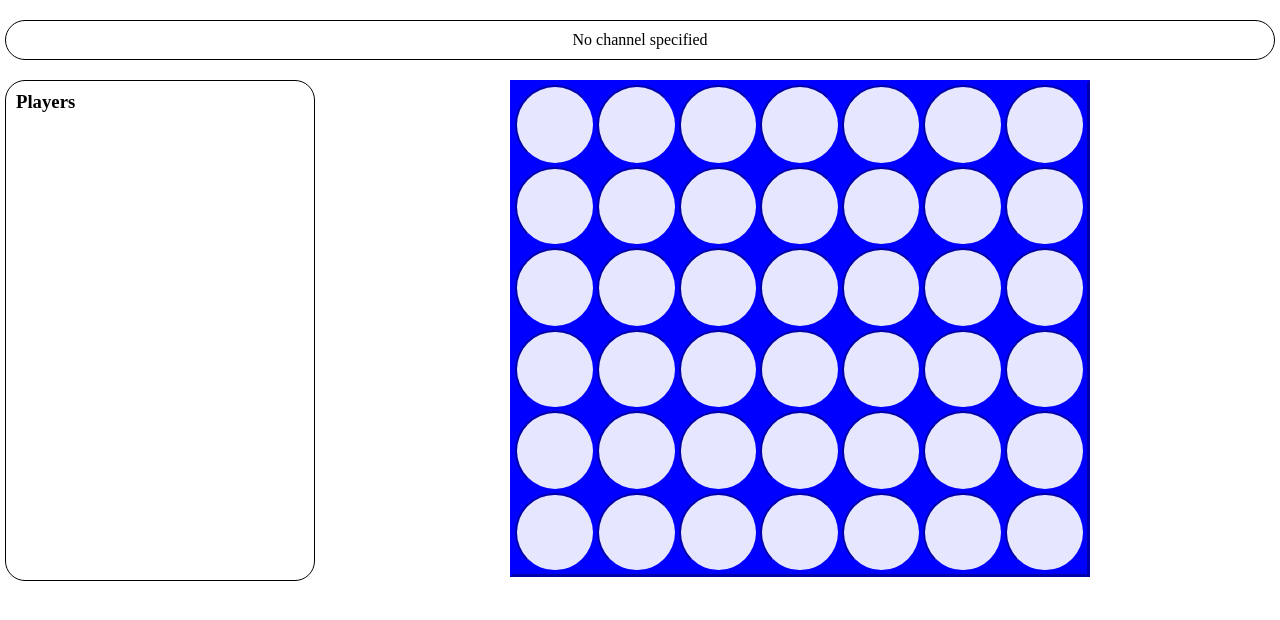
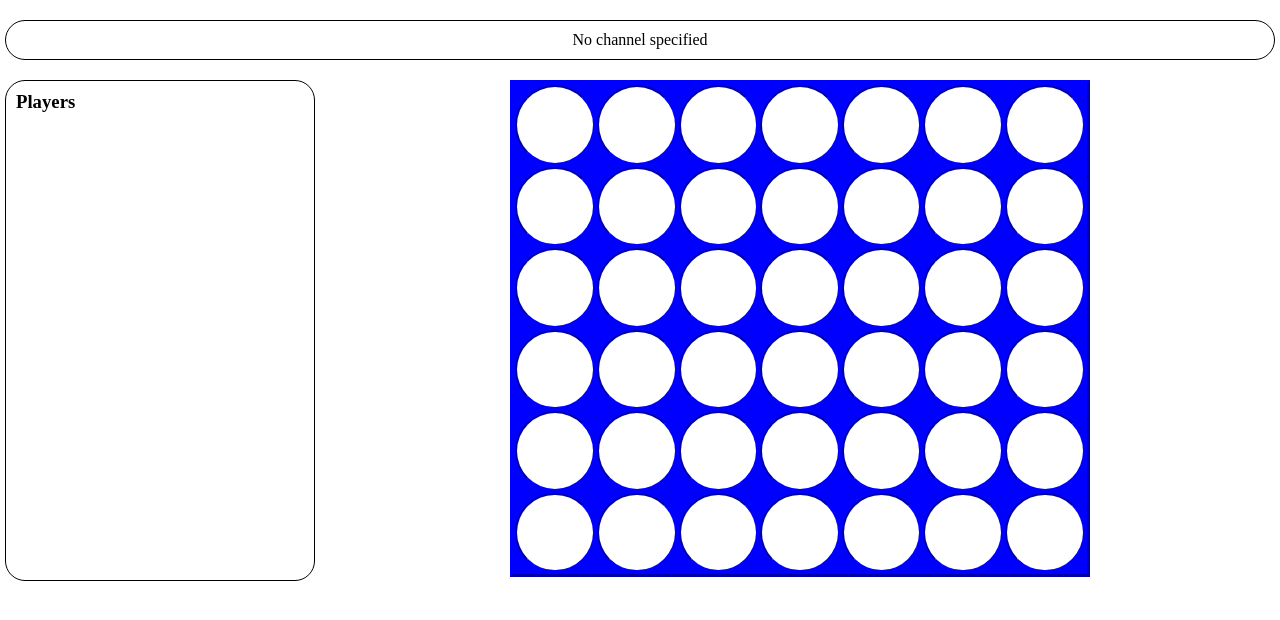
Before and after one commit to Eskimon/twitch-connect4, a plain HTML site: page index.html in a window 1280 px wide. Drawn offline with Linux system fonts and the light colour scheme.

```diff
--- a/localization.js
+++ b/localization.js
@@ -4,6 +4,7 @@
   Thanks for your help to make this funny bot even more accessible to everyone.
   If you want to add a trad, simply copy a block and add a "key" for your language (like "fr" for french).
   Then, edit all the relevant strings but DO NOT change the first parameter, it is use to identify the string!
+  Information between brackets like "{player}" will be automagically replace during the game, so leave it between brackets!
 
   Have fun!
 */
--- a/style.css
+++ b/style.css
@@ -15,7 +15,8 @@
   padding: 0px;
   border: 2px blue inset;
   border-radius: 2cm;
-  background-color: rgba(255, 255, 255, 0.9);
+  /* background-color: rgba(255, 255, 255, 0.9); */
+  background-color: white;
 }
 
 #game td.player1 {
```
Also changed, not shown: 2 other files.
